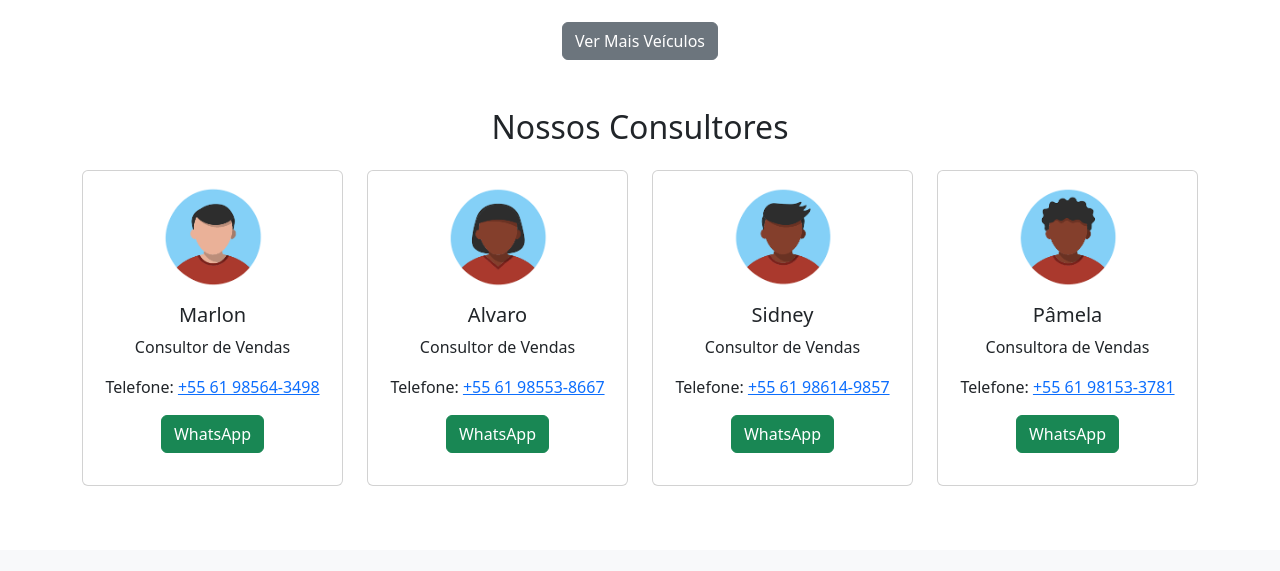
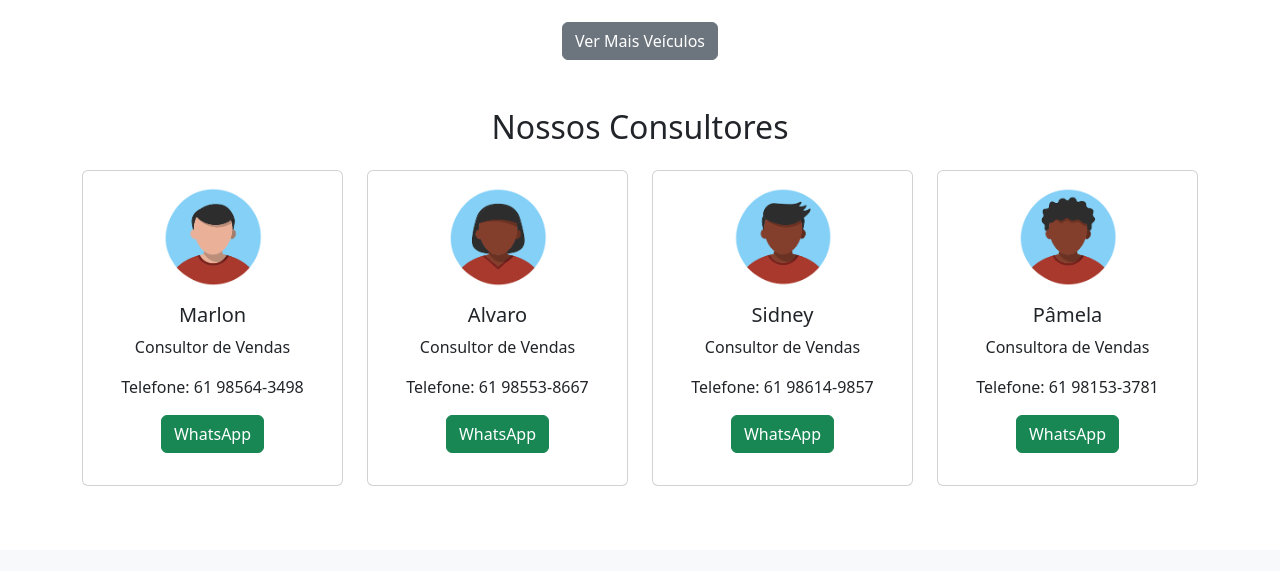
Before and after one commit to kaiqueftz/i9multimarcas, a plain HTML site: page index.html in a window 1280 px wide. Shown: the part 1314-1885 px from the top of the page. Drawn offline with nearby package versions, Linux system fonts and the light colour scheme.

Commit message:
Editando os números

```diff
--- a/index.html
+++ b/index.html
@@ -250,7 +250,7 @@
                                 <div class="card-body">
                                     <h5 class="card-title">Marlon</h5>
                                     <p class="card-text">Consultor de Vendas</p>
-                                    <p>Telefone: <a href="telefoneMarlon">+55 61 98564-3498</a></p>
+                                    <p>Telefone: <a>61 98564-3498</a></p>
                                     <p><a href="https://w.app/6lvmkJ" class="btn btn-success">WhatsApp</a></p>
                                 </div>
                             </div>
@@ -264,7 +264,7 @@
                                 <div class="card-body">
                                     <h5 class="card-title">Alvaro</h5>
                                     <p class="card-text">Consultor de Vendas</p>
-                                    <p>Telefone: <a href="telefoneAlvaro">+55 61 98553-8667</a></p>
+                                    <p>Telefone: <a>61 98553-8667</a></p>
                                     <p><a href="https://w.app/KYb9E5" class="btn btn-success">WhatsApp</a></p>
                                 </div>
                             </div>
@@ -278,7 +278,7 @@
                                 <div class="card-body">
                                     <h5 class="card-title">Sidney</h5>
                                     <p class="card-text">Consultor de Vendas</p>
-                                    <p>Telefone: <a href="telefoneSidney">+55 61 98614-9857</a></p>
+                                    <p>Telefone: <a>61 98614-9857</a></p>
                                     <p><a href="https://w.app/5tEvkP" class="btn btn-success">WhatsApp</a></p>
                                 </div>
                             </div>
@@ -292,7 +292,7 @@
                                 <div class="card-body">
                                     <h5 class="card-title">Pâmela</h5>
                                     <p class="card-text">Consultora de Vendas</p>
-                                    <p>Telefone: <a href="telPamela">+55 61 98153-3781</a></p>
+                                    <p>Telefone: <a>61 98153-3781</a></p>
                                     <p><a href="https://w.app/Th1V7K" class="btn btn-success">WhatsApp</a></p>
                                 </div>
                             </div>
```
